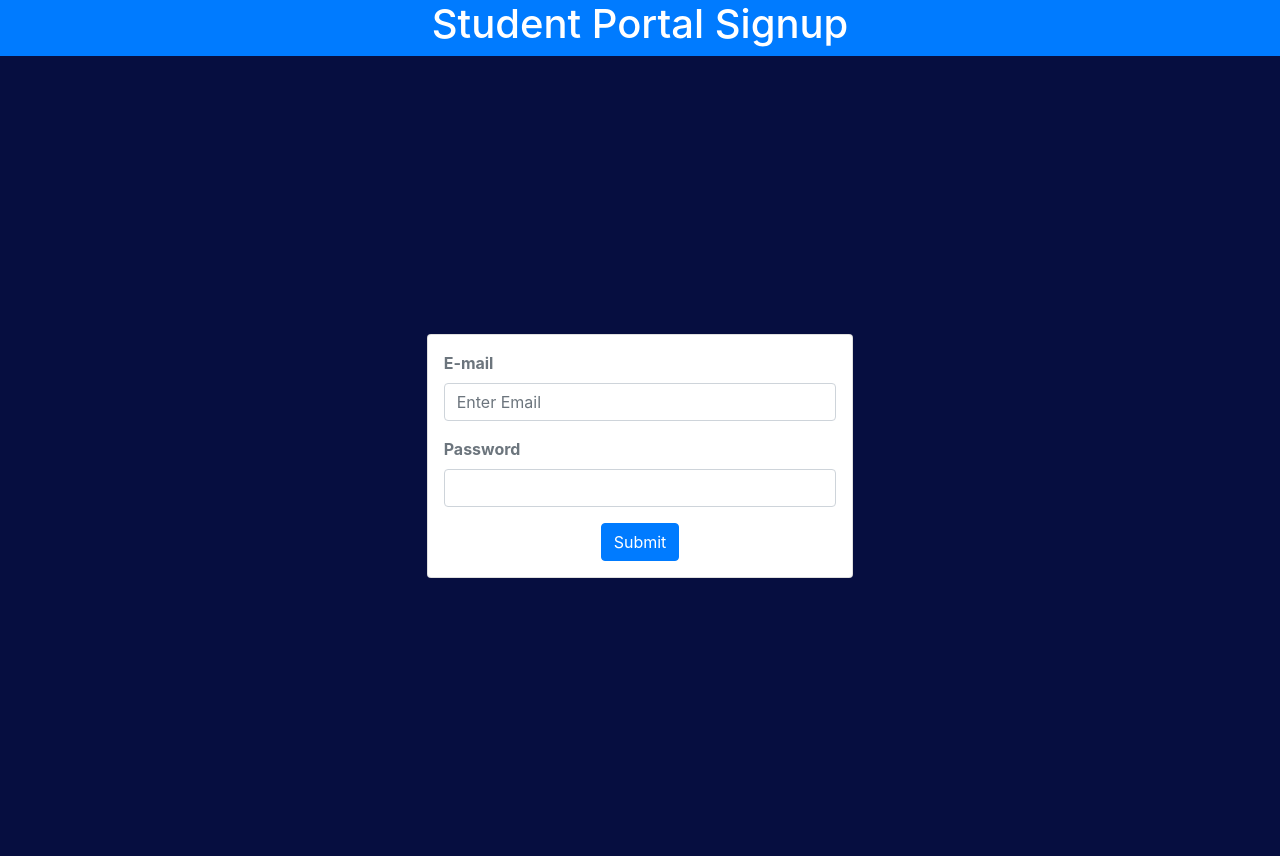
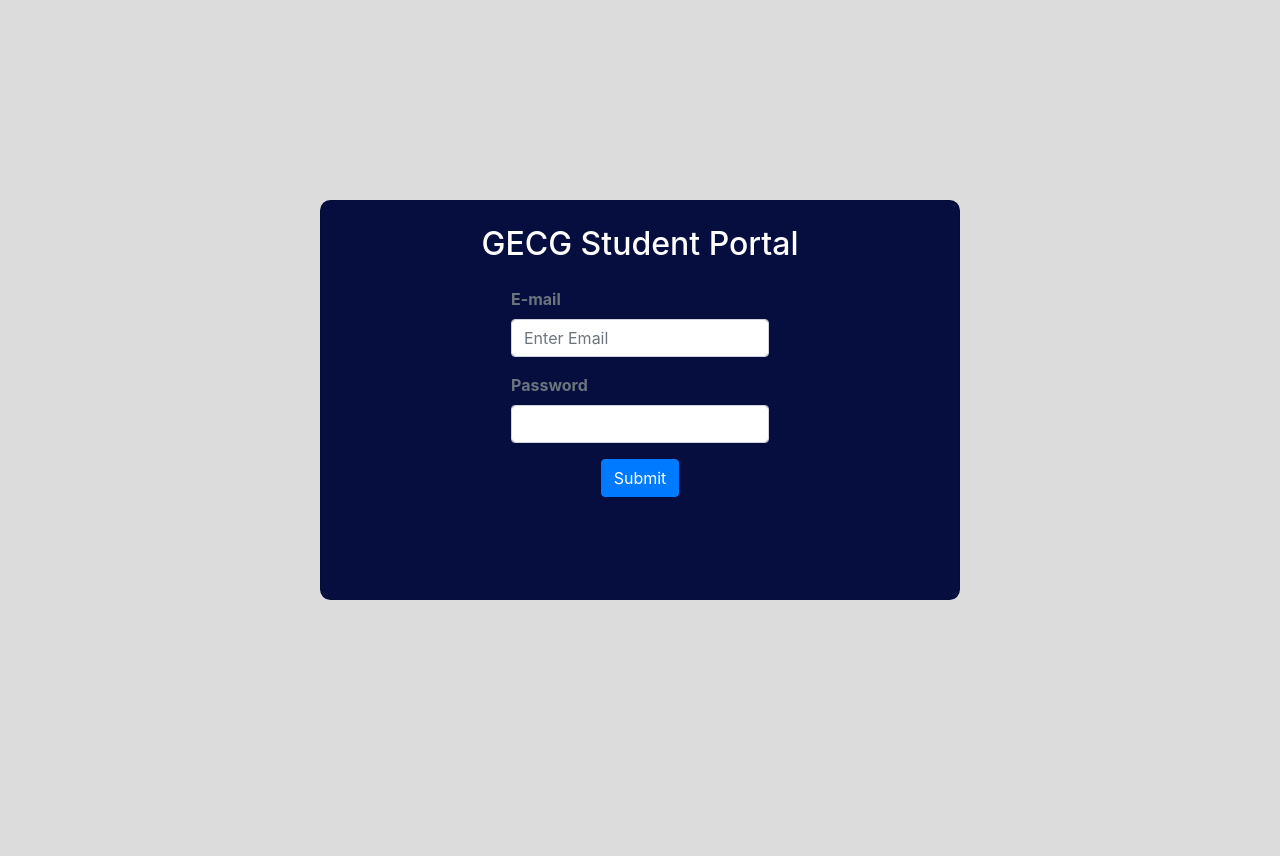
Before and after one commit to parth-03083/studentportal, a Django app: page /login in a window 1280 px wide. After the commit the page ends 600 px from the top, so only its background shows below. Run offline with Django 4.2, Linux system fonts and the light colour scheme; some libraries are stand-ins or nearby versions.

Commit message:
UPD login frontend

```diff
--- a/static/assets/css/style.css
+++ b/static/assets/css/style.css
@@ -3,7 +3,11 @@ html,body{
       margin: 0;
       padding: 0;
 }
-.bg-dark{
+
+.gen-bg{
+    background-color: #DCDCDC !important;
+}
+.dark-bg{
     background-color: #060E40 !important;
 }
 
--- a/templates/login.html
+++ b/templates/login.html
@@ -2,6 +2,7 @@
 {% load tags %}
 <!DOCTYPE html>
 <html lang="en">
+
 <head>
     <meta charset="UTF-8">
     <meta http-equiv="X-UA-Compatible" content="IE=edge">
@@ -10,18 +11,21 @@
     <link rel="stylesheet" href="{% static 'vendors/bootstrap/css/bootstrap.min.css' %}">
     <link rel="stylesheet" href="{% static 'assets/css/style.css' %}">
 </head>
+
 <body>
     <div class="container-fluid h-100">
-        <div class="row bg-primary d-flex justify-content-center">
-            <div class="h1 text-center text-white">Student Portal Signup</div>
-        </div>
-        <div class="row d-flex justify-content-center h-100 bg-dark align-items-center">
-            <div class="col-md-4 card shadow p-2 m-2 rounded">
+        <div class="row gen-bg h-100 d-flex flex-column justify-content-center align-items-center">
+            <div class="card col-md-6
+             py-3 card dark-bg card-rounded shadow d-flex flex-column  align-items-center">
+
+                <div class="h2 text-center text-white mt-2">GECG Student Portal</div>
+                    <div class="col-md-6 shadow rounded py-2">
                         <form id="loginForm" method="POST">
                             {% csrf_token %}
                             <div class="p-2">
                                 <label for="userneme" class="text-secondary  font-weight-bold"> E-mail </label>
-                        <input type="text" class="form-control" name="username" id="username" placeholder="Enter Email">
+                                <input type="text" class="form-control" name="username" id="username"
+                                    placeholder="Enter Email">
                             </div>
                             <div class="p-2">
                                 <label for="password" class="text-secondary font-weight-bold"> Password </label>
@@ -35,6 +39,8 @@
                         </form>
 
                     </div>
+
+            </div>
         </div>
     </div>
 
@@ -46,23 +52,24 @@
         integrity="sha384-zxRSn3abFpD/iz/veg8J/0KZ2LfRZ5E5XNjs5Nog12mzyZLcVCt2BCFWX9Cwk+W"
         crossorigin="anonymous"></script>
     <script>
-        var form = $('#loginForm').submit(function(e){
+        var form = $('#loginForm').submit(function (e) {
             e.preventDefault();
             login();
         })
-        function login(){
+        function login() {
             var form = $('#loginForm').serialize();
             $.ajax({
                 url: "{% url 'login' %}",
                 type: 'POST',
                 data: form,
-                success: function(response){
+                success: function (response) {
                     console.log(response);
-                    window.location="{% url 'index' %}";
+                    window.location = "{% url 'index' %}";
                 }
             });
         }
     </script>
 
 </body>
+
 </html>
```
Lines whose indentation alone changed are shown as unchanged.
